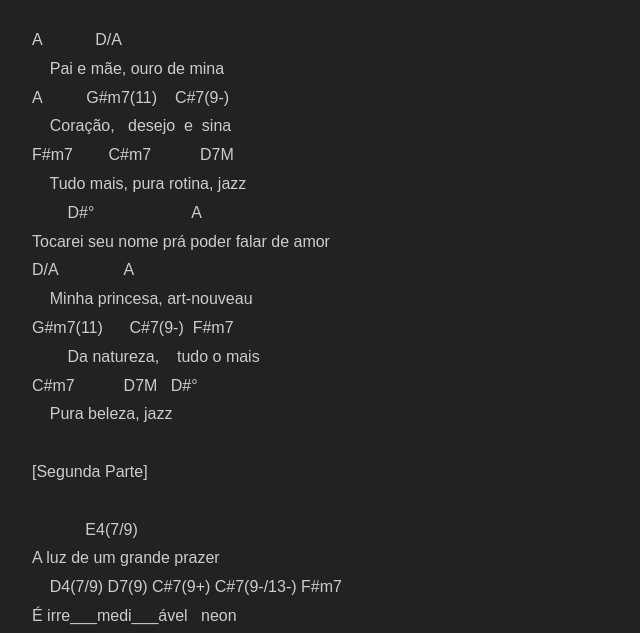
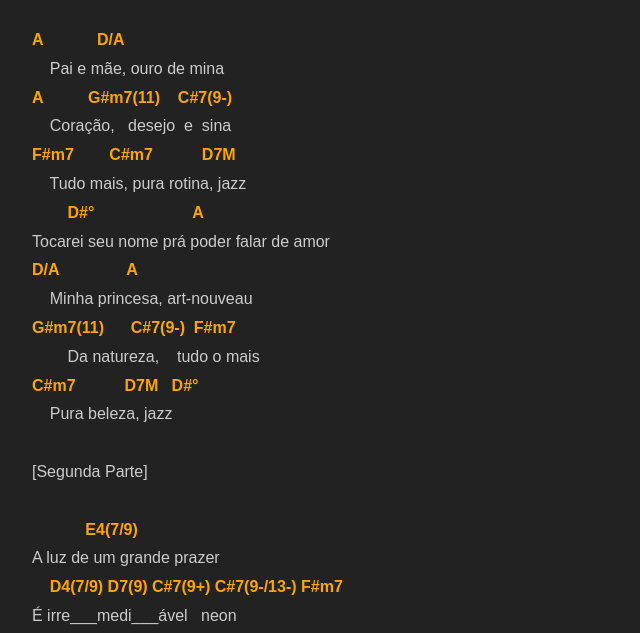
Before and after one commit to robertocunha/sigalacifra, a plain HTML site: page index.html in a window 1280 px wide. Shown: the part 147-780 px from the top of the page, without its empty margins (0-640 px from the left). Drawn offline with Linux system fonts and the light colour scheme.

Commit message:
Chord fonts adjustments

```diff
--- a/css/style.css
+++ b/css/style.css
@@ -13,3 +13,8 @@ h1 {
 pre {
     line-height: 1.8; /* Aumenta o espaçamento entre as linhas */
 }
+
+pre b {
+    color: orange;
+    font-weight: bold;
+}
```
